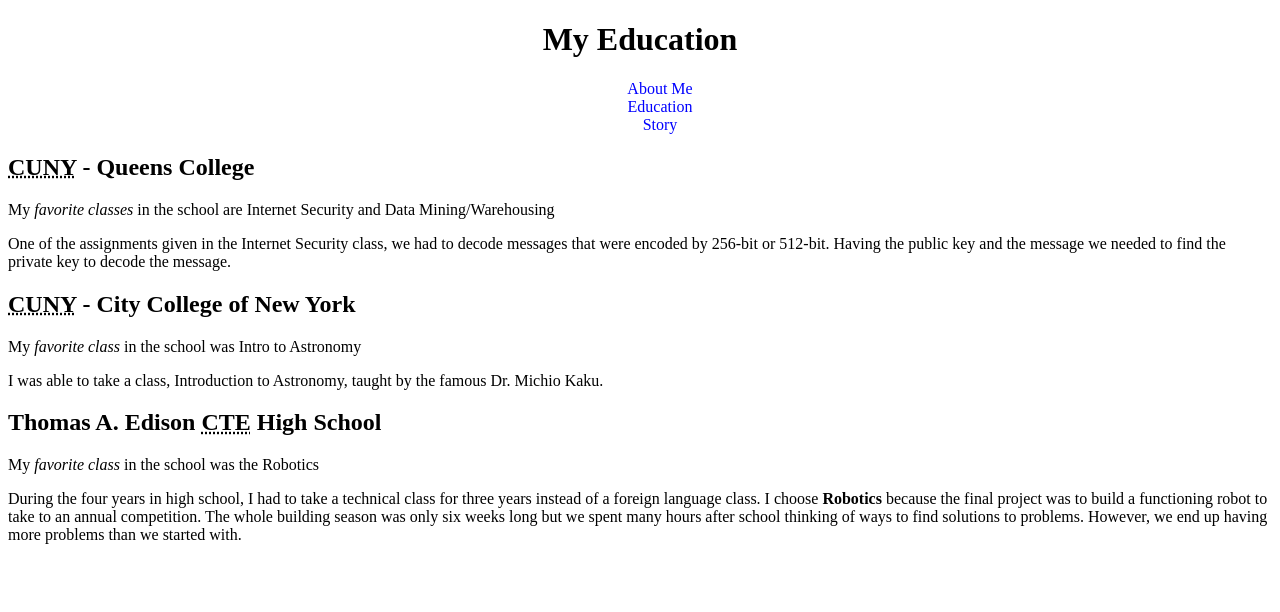
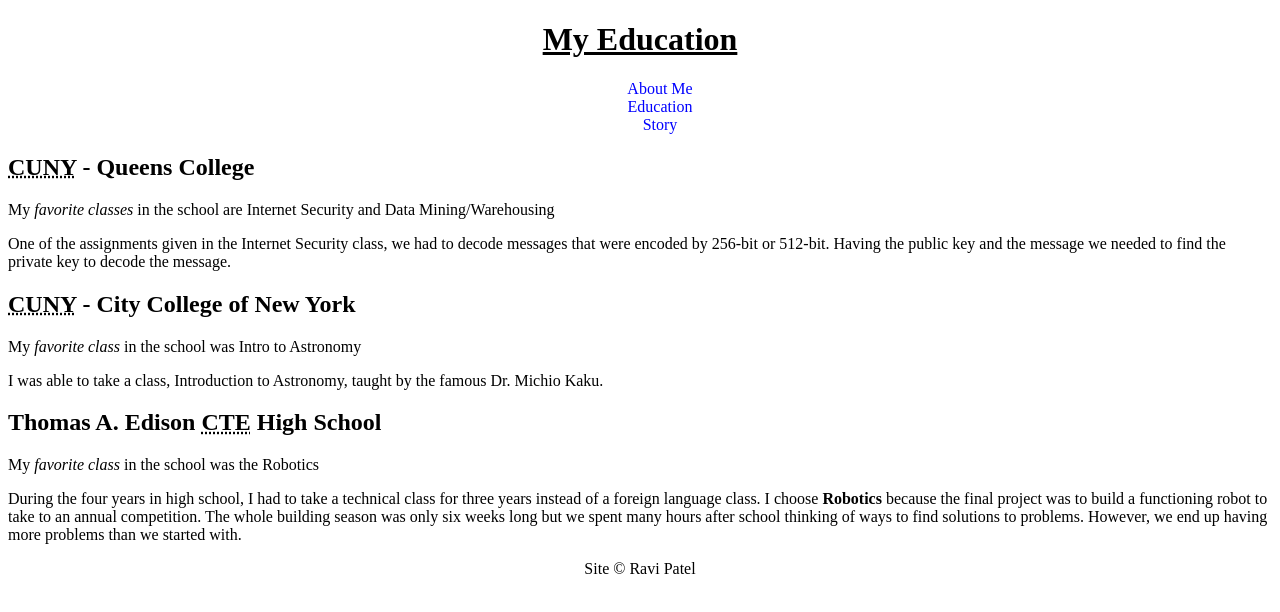
Before and after one commit to rpatel1291/Lab5-HTML, a plain HTML site: page education.html in a window 1280 px wide. Drawn offline with Linux system fonts and the light colour scheme.

Commit message:
Adding of Footer
Added the footer element and underlined the h1 content

```diff
--- a/education.html
+++ b/education.html
@@ -6,7 +6,7 @@
     <title>Ravi's Education</title>
 </head>
 <body>
-    <center><h1>My Education</h1></center>
+    <center><h1 style="text-decoration:underline;">My Education</h1></center>
     <header>
         <nav>
             <center>
@@ -48,6 +48,7 @@
             </article>
         </section>
     </main>
+    <footer><center>Site &copy; Ravi Patel</center></footer>
 
 </body>
 </html>
```
